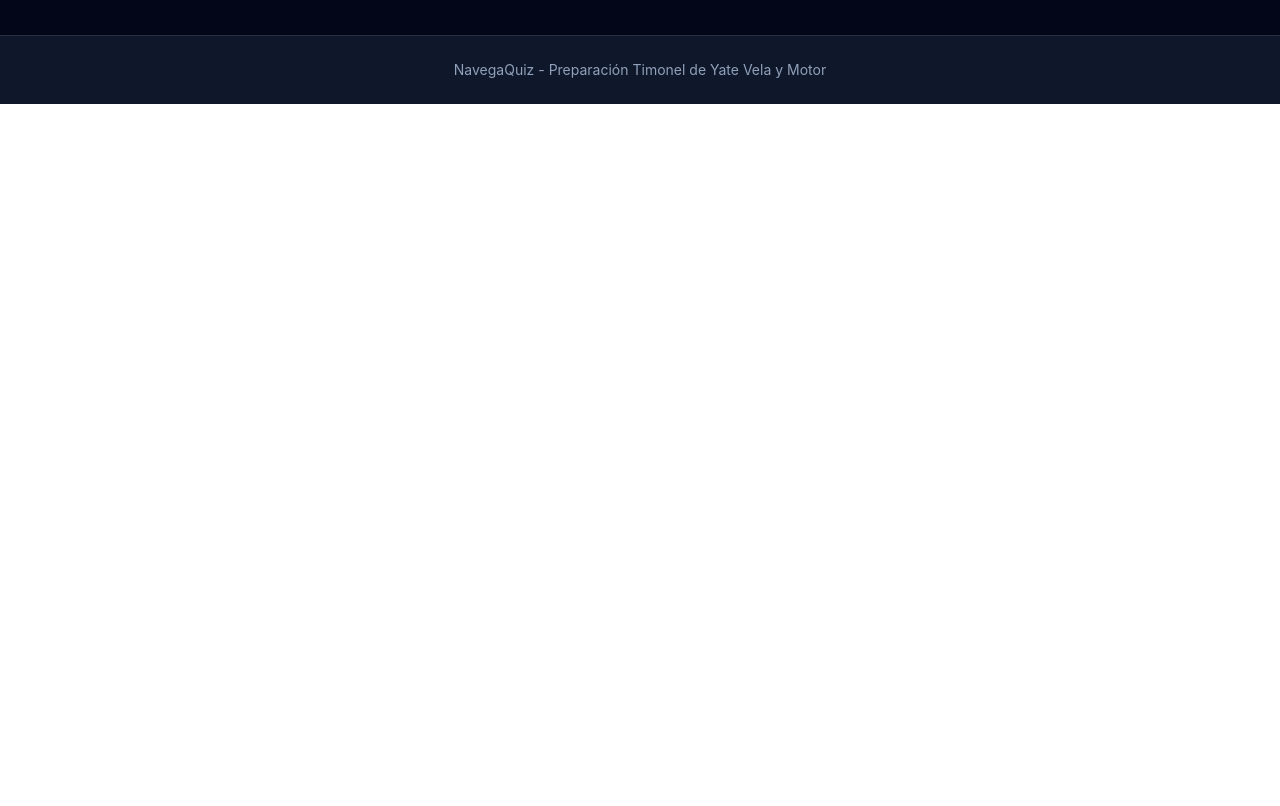
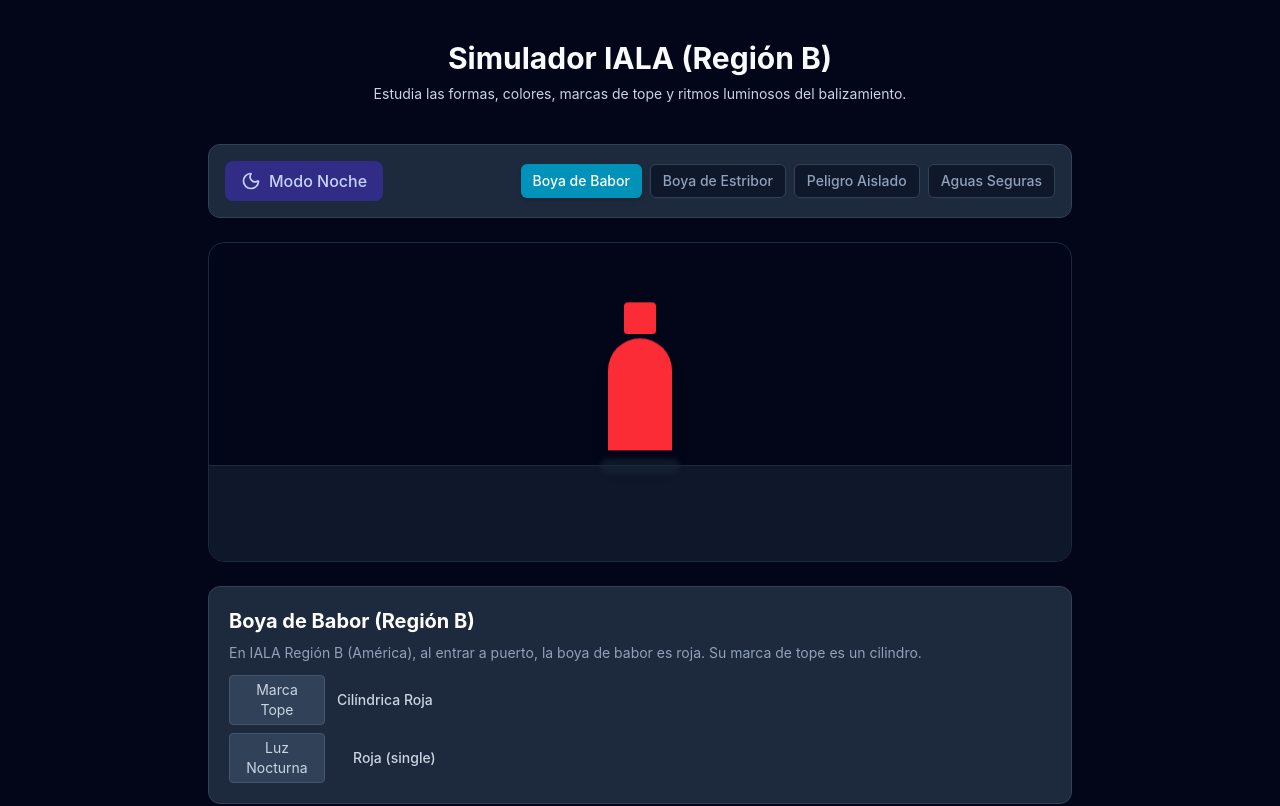
Before and after one commit to jcastillovnz/navega-quiz, a React (Vite) app: page / in a window 1280 px wide. Shown: the part 980-1786 px from the top of the page. Before the commit the page ends 1084 px from the top, so only its background shows below. Built offline with nearby package versions, Linux system fonts and the light colour scheme.

Commit message:
feat: implement IalaBuoyViewer component and integrate it into App layout

```diff
--- a/src/App.tsx
+++ b/src/App.tsx
@@ -1,20 +1,38 @@
 import React from 'react';
 import { Layout } from './components/layout/Layout';
 import { RipaLightViewer } from './components/ripa/RipaLightViewer';
+import { IalaBuoyViewer } from './components/iala/IalaBuoyViewer';
 
 function App() {
   return (
     <Layout>
-      <div className="flex flex-col items-center gap-12 py-8">
-        <div className="text-center">
-          <h2 className="text-3xl font-bold text-slate-50 mb-4">Simulador RIPA</h2>
-          <p className="text-slate-300 max-w-xl mx-auto">
-            Aprende a reconocer las luces de navegación de los buques según la perspectiva y el tipo de embarcación.
-          </p>
-        </div>
+      <div className="flex flex-col items-center gap-16 py-8">
 
-        {/* Renderizado del Simulador Visual RIPA */}
-        <RipaLightViewer />
+        {/* Sección RIPA */}
+        <section className="w-full max-w-5xl mx-auto flex flex-col gap-6">
+          <div className="text-center">
+            <h2 className="text-3xl font-bold text-slate-50 mb-2">Simulador RIPA</h2>
+            <p className="text-slate-300 max-w-xl mx-auto text-sm">
+              Reconoce las luces de navegación de los buques según su perspectiva.
+            </p>
+          </div>
+          <RipaLightViewer />
+        </section>
+
+        {/* Separador */}
+        <div className="w-32 h-px bg-slate-800"></div>
+
+        {/* Sección IALA */}
+        <section className="w-full max-w-5xl mx-auto flex flex-col gap-6">
+          <div className="text-center">
+            <h2 className="text-3xl font-bold text-slate-50 mb-2">Simulador IALA (Región B)</h2>
+            <p className="text-slate-300 max-w-xl mx-auto text-sm">
+              Estudia las formas, colores, marcas de tope y ritmos luminosos del balizamiento.
+            </p>
+          </div>
+          <IalaBuoyViewer />
+        </section>
+
       </div>
     </Layout>
   );
--- /dev/null
+++ b/src/components/iala/IalaBuoyViewer.tsx
@@ -0,0 +1,161 @@
+import React, { useState } from 'react';
+import { Moon, Sun, Anchor } from 'lucide-react';
+
+type BuoyType = 'BABOR' | 'ESTRIBOR' | 'PELIGRO_AISLADO' | 'AGUAS_SEGURAS';
+
+const BUOY_DATA = {
+  BABOR: {
+    name: 'Boya de Babor (Región B)',
+    colorClass: 'bg-red-500',
+    topMark: 'Cilíndrica Roja',
+    lightColor: 'glow-red',
+    lightPattern: 'animate-flash-single',
+    description: 'En IALA Región B (América), al entrar a puerto, la boya de babor es roja. Su marca de tope es un cilindro.'
+  },
+  ESTRIBOR: {
+    name: 'Boya de Estribor (Región B)',
+    colorClass: 'bg-green-500',
+    topMark: 'Cónica Verde',
+    lightColor: 'glow-green',
+    lightPattern: 'animate-flash-single',
+    description: 'En IALA Región B, al entrar a puerto, la boya de estribor es verde. Su marca de tope es un cono.'
+  },
+  PELIGRO_AISLADO: {
+    name: 'Peligro Aislado',
+    colorClass: 'bg-slate-900', // Negro
+    stripes: 'red',
+    topMark: 'Dos Esferas Negras',
+    lightColor: 'glow-white',
+    lightPattern: 'animate-flash-double',
+    description: 'Indica un peligro de poca extensión rodeado de aguas navegables. Franjas rojas horizontales sobre fondo negro. Luz blanca con destellos en grupo de 2.'
+  },
+  AGUAS_SEGURAS: {
+    name: 'Aguas Seguras',
+    colorClass: 'bg-red-500',
+    stripes: 'white',
+    topMark: 'Esfera Roja',
+    lightColor: 'glow-white',
+    lightPattern: 'animate-flash-isophase',
+    description: 'Indica que hay aguas navegables alrededor de la marca (ej. eje de un canal). Franjas verticales rojas y blancas. Luz blanca con ritmo isofásico o de ocultación.'
+  }
+};
+
+export const IalaBuoyViewer: React.FC = () => {
+  const [isNight, setIsNight] = useState(true);
+  const [selectedBuoy, setSelectedBuoy] = useState<BuoyType>('BABOR');
+
+  const buoy = BUOY_DATA[selectedBuoy];
+
+  return (
+    <div className="flex flex-col gap-6 w-full max-w-4xl mx-auto p-4">
+      {/* Controles */}
+      <div className="flex flex-wrap gap-4 items-center justify-between bg-slate-800 p-4 rounded-xl border border-slate-700">
+
+        {/* Toggle Día/Noche */}
+        <button
+          onClick={() => setIsNight(!isNight)}
+          className={`flex items-center gap-2 px-4 py-2 rounded-lg font-medium transition-all duration-300 ${isNight ? 'bg-indigo-900 text-indigo-200' : 'bg-sky-200 text-sky-800'}`}
+        >
+          {isNight ? <Moon size={20} /> : <Sun size={20} />}
+          {isNight ? 'Modo Noche' : 'Modo Día'}
+        </button>
+
+        {/* Tipo de Boya */}
+        <div className="flex flex-wrap gap-2">
+          {(Object.keys(BUOY_DATA) as BuoyType[]).map(type => (
+            <button
+              key={type}
+              onClick={() => setSelectedBuoy(type)}
+              className={`px-3 py-1.5 rounded-md text-sm font-medium transition-all ${selectedBuoy === type ? 'bg-cyan-600 text-white shadow-md' : 'bg-slate-900 border border-slate-700 text-slate-400 hover:text-slate-200'}`}
+            >
+              {BUOY_DATA[type].name.split(' (')[0]}
+            </button>
+          ))}
+        </div>
+      </div>
+
+      {/* Visor Visual */}
+      <div className={`relative w-full h-80 rounded-2xl overflow-hidden transition-all duration-700 flex flex-col items-center justify-end border ${isNight ? 'bg-slate-950 border-slate-800' : 'bg-sky-100 border-sky-300'}`}>
+
+        {/* Fondo del mar (Agua) */}
+        <div className={`absolute bottom-0 w-full h-24 transition-all duration-700 ${isNight ? 'bg-slate-900 border-t border-slate-800' : 'bg-sky-300/60 border-t border-sky-400/50'}`}></div>
+
+        {/* Renderizado de la Boya */}
+        <div className="relative z-10 flex flex-col items-center pb-8 animate-[bounce_3s_ease-in-out_infinite]">
+
+          {/* Marca de Tope (Top Mark) */}
+          <div className="flex flex-col items-center justify-end h-12 mb-1">
+            {selectedBuoy === 'BABOR' && (
+              <div className="w-8 h-8 bg-red-500 rounded-sm"></div> // Cilindro
+            )}
+            {selectedBuoy === 'ESTRIBOR' && (
+              <div className="w-0 h-0 border-l-[16px] border-l-transparent border-r-[16px] border-r-transparent border-b-[32px] border-b-green-500"></div> // Cono
+            )}
+            {selectedBuoy === 'PELIGRO_AISLADO' && (
+              <div className="flex flex-col gap-1">
+                <div className="w-6 h-6 bg-slate-900 rounded-full"></div>
+                <div className="w-6 h-6 bg-slate-900 rounded-full"></div>
+              </div>
+            )}
+            {selectedBuoy === 'AGUAS_SEGURAS' && (
+              <div className="w-8 h-8 bg-red-500 rounded-full"></div> // Esfera
+            )}
+          </div>
+
+          {/* Luz (Noche) */}
+          {isNight && (
+            <div className="absolute top-10 flex items-center justify-center">
+              <div className={`w-3 h-3 rounded-full ${buoy.lightColor} ${buoy.lightPattern}`}></div>
+            </div>
+          )}
+
+          {/* Cuerpo de la Boya */}
+          <div className={`relative w-16 h-28 rounded-t-full shadow-xl overflow-hidden ${buoy.colorClass}`}>
+            {/* Franjas horizontales (Peligro Aislado) */}
+            {buoy.stripes === 'red' && (
+              <>
+                <div className="absolute top-1/4 w-full h-4 bg-red-500"></div>
+                <div className="absolute top-2/4 w-full h-4 bg-red-500"></div>
+              </>
+            )}
+            {/* Franjas verticales (Aguas Seguras) */}
+            {buoy.stripes === 'white' && (
+              <div className="absolute inset-0 flex justify-evenly">
+                <div className="w-2 h-full bg-white"></div>
+                <div className="w-2 h-full bg-white"></div>
+                <div className="w-2 h-full bg-white"></div>
+              </div>
+            )}
+          </div>
+          {/* Base en el agua */}
+          <div className="w-20 h-4 bg-slate-800 rounded-full opacity-50 blur-[2px] mt-2"></div>
+        </div>
+      </div>
+
+      {/* Explicación Técnica */}
+      <div className="bg-slate-800 p-5 rounded-xl border border-slate-700 text-slate-300">
+        <h3 className="text-xl font-bold text-white mb-2">{buoy.name}</h3>
+        <p className="text-sm mb-3 text-slate-400">{buoy.description}</p>
+        <div className="flex flex-col gap-2">
+          <div className="flex items-center gap-3">
+            <span className="text-sm px-2 py-1 bg-slate-700 rounded border border-slate-600 w-24 text-center">Marca Tope</span>
+            <span className="text-sm text-slate-300 font-medium">{buoy.topMark}</span>
+          </div>
+          <div className="flex items-center gap-3">
+            <span className="text-sm px-2 py-1 bg-slate-700 rounded border border-slate-600 w-24 text-center">Luz Nocturna</span>
+            <span className="text-sm text-slate-300 font-medium">
+              {isNight ? (
+                <span className="flex items-center gap-2">
+                  <div className={`w-2 h-2 rounded-full ${buoy.lightColor} ${buoy.lightPattern}`}></div>
+                  {buoy.lightColor.includes('red') ? 'Roja' : buoy.lightColor.includes('green') ? 'Verde' : 'Blanca'} ({buoy.lightPattern.split('-')[2]})
+                </span>
+              ) : (
+                "Solo visible de noche"
+              )}
+            </span>
+          </div>
+        </div>
+      </div>
+    </div>
+  );
+};
```
Also changed, not shown: 1 other file (tests, documents, lock files or other folders).
